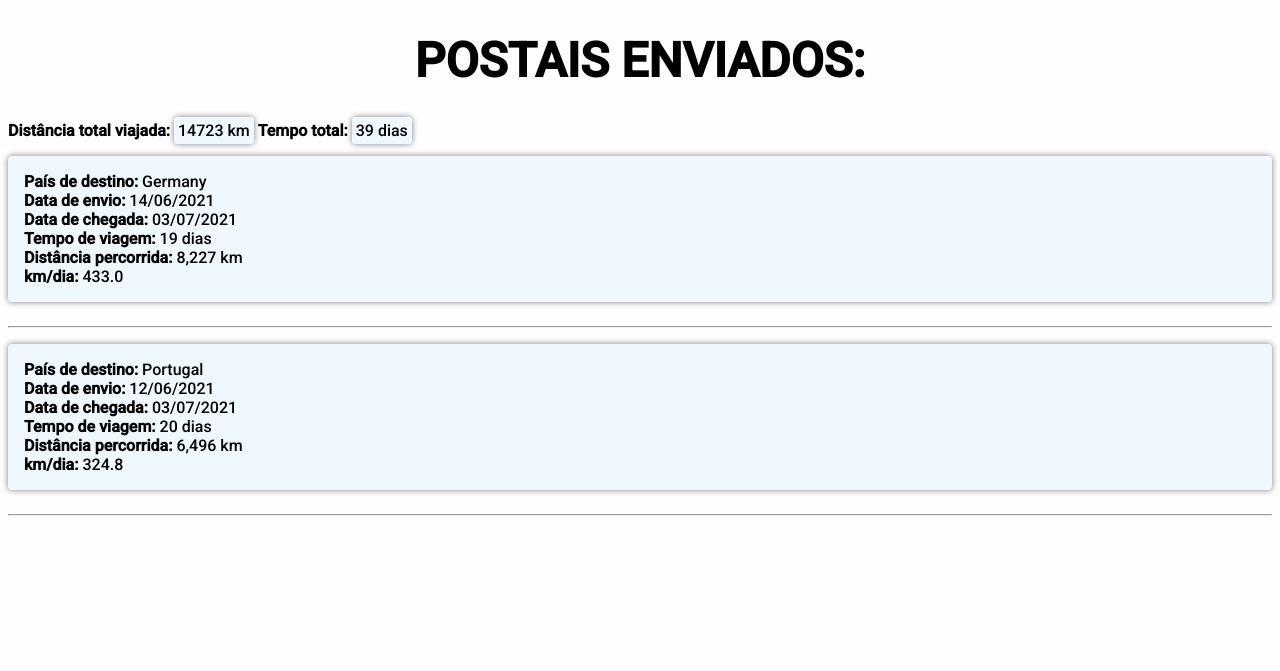
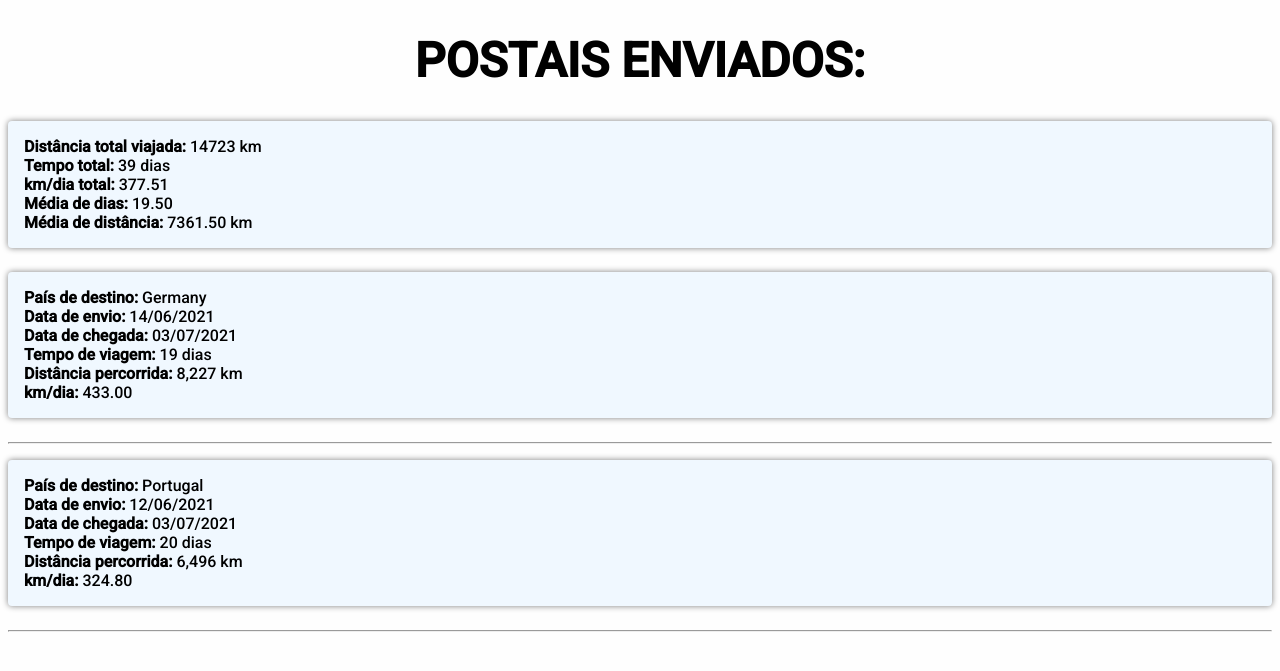
Before and after one commit to Ladeia/postcrossing-dashboards, a Django app: page / in a window 1280 px wide. Shown: the top 671 px of the page. Run offline with Django 3.2, Linux system fonts and the light colour scheme; data comes from the database, SQL or seed files in the repository.

Commit message:
new stats

```diff
--- a/postcards/templates/index.html
+++ b/postcards/templates/index.html
@@ -39,10 +39,15 @@
 <body>
     <div>
         <h1 class="title">Postais enviados:</h1>
-        <p>
-            <b>Distância total viajada: </b><span class="token">{{ total_distance }} km</span>
-            <b>Tempo total: </b><span class="token">{{ total_days }} dias</span>
+
+        <p class="card">
+            <b>Distância total viajada: </b>{{ total_distance }} km<br />
+            <b>Tempo total: </b>{{ total_days }} dias<br />
+            <b>km/dia total: </b>{{ avg_total|floatformat:2 }}<br />
+            <b>Média de dias: </b>{{ avg_time|floatformat:2 }}<br />
+            <b>Média de distância: </b>{{ avg_distance|floatformat:2 }} km<br />
         </p>
+
         {% if postcards %}
             {% for postcard in postcards %}
                 <p class="card">
@@ -51,7 +56,7 @@
                     <b>Data de chegada: </b>{{ postcard.received|date:"d/m/Y" }}<br />
                     <b>Tempo de viagem: </b>{{ postcard.time_travel }} dias<br />
                     <b>Distância percorrida: </b>{{ postcard.distance }} km<br />
-                    <b>km/dia: </b>{{ postcard.avg }}
+                    <b>km/dia: </b>{{ postcard.avg|floatformat:2 }}
                 </p>
 
                 <hr />
--- a/postcards/views.py
+++ b/postcards/views.py
@@ -13,6 +13,15 @@ def index(request):
         total_days += days
         setattr(postcard, 'avg', distance / days)
 
-    context = {"postcards": postcards, "total_distance": total_distance, "total_days": total_days}
+    avg_time = total_days / len(postcards)
+    avg_distance = total_distance / len(postcards)
+
+    context = {"postcards": postcards,
+               "total_distance": total_distance,
+               "total_days": total_days,
+               "avg_total": total_distance / total_days,
+               "avg_time": avg_time,
+               "avg_distance": avg_distance
+               }
 
     return render(request, 'index.html', context)
```
